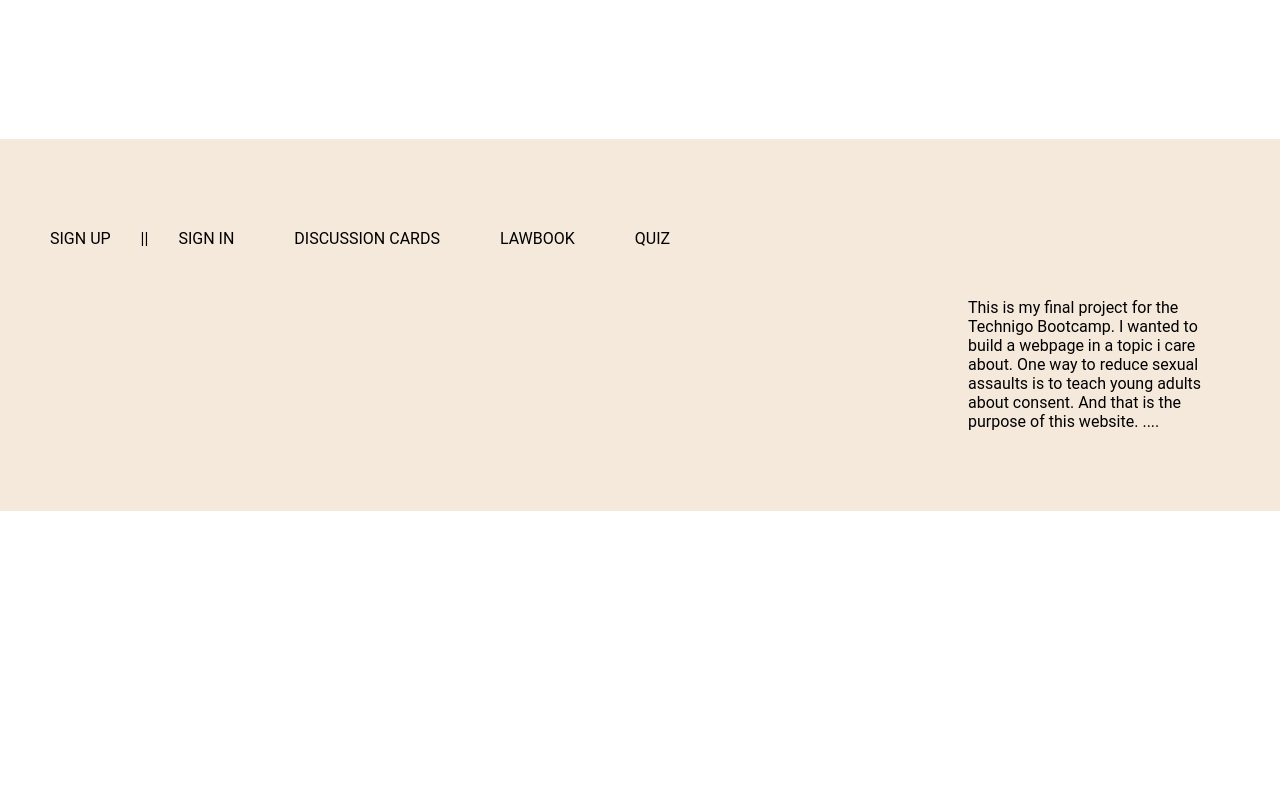
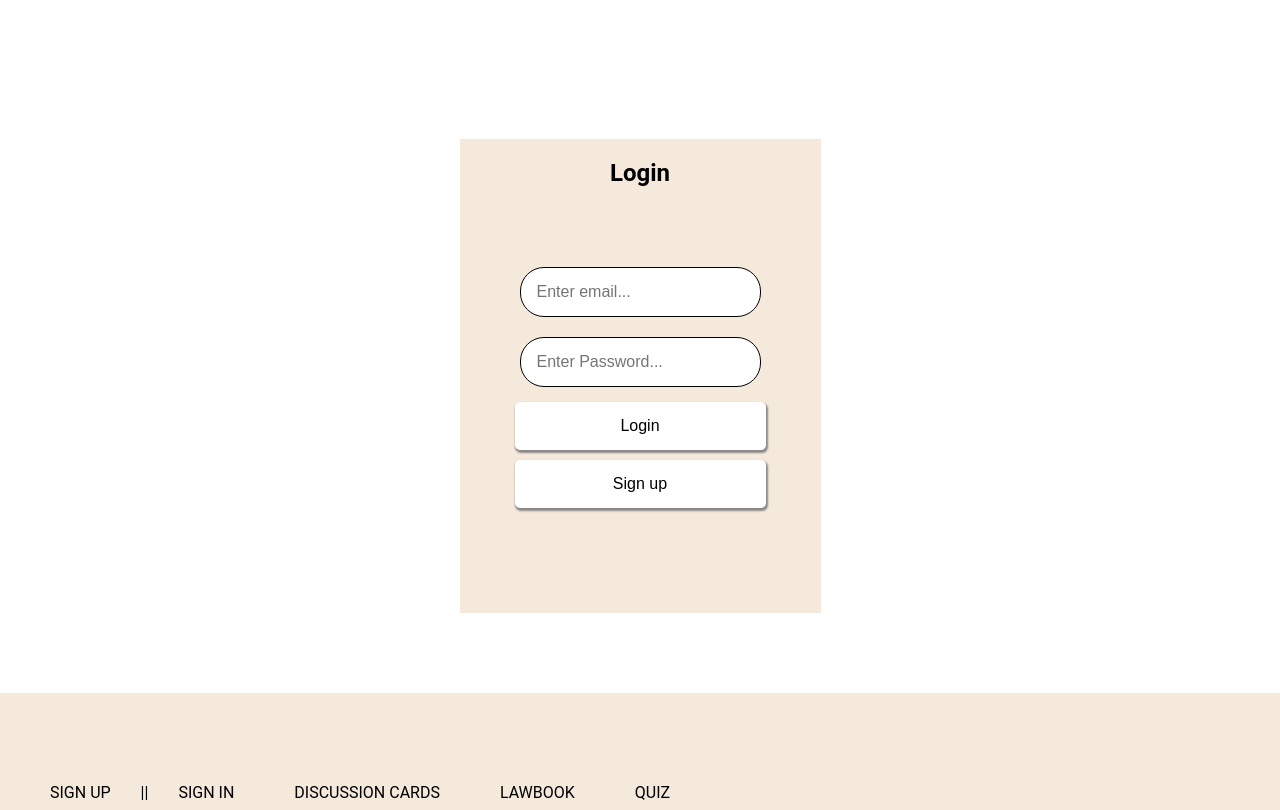
Before and after one commit to mhammarback/final-project, a React (Create React App) app in the folder frontend/: page /user in a window 1280 px wide. Shown: the part 500-1310 px from the top of the page. Before the commit the page ends 1011 px from the top, so only its background shows below. Built offline with nearby package versions, Linux system fonts and the light colour scheme.

Commit message:
started login page

```diff
--- a/frontend/src/App.js
+++ b/frontend/src/App.js
@@ -10,6 +10,7 @@ import { Forum } from './components/Forum'
 import { StartPage } from './pages/StartPage'
 import { DiscussionsCards } from './pages/DiscussionsCards'
 import { Lawbook } from './pages/Lawbook'
+import { LoginPage } from './pages/LoginPage'
 
 
 const reducer = combineReducers({ user: user.reducer })
@@ -24,17 +25,21 @@ return (
       <Switch>
         <Route path='/' exact>
          <StartPage />
-
         </Route>
         <Route path='/discussion' exact>
         <DiscussionsCards />
         </Route>
-
         <Route path='/forum' exact>
         <Forum />
         </Route>
         <Route path='/lawbook' exact>
         <Lawbook />
+        </Route>
+        <Route path='/quiz' exact>
+
+        </Route>
+        <Route path='/user' exact>
+        <LoginPage />
         </Route>
       </Switch>
       <Footer />
--- a/frontend/src/index.css
+++ b/frontend/src/index.css
@@ -146,6 +146,32 @@ header {
 }
 
 
+/* SIGN IN / UP  */
+
+.login-container {
+  display: flex;
+  flex-direction: column;
+  align-items: center;
+  text-align: center;
+  margin-bottom: 80px;
+}
+
+/*USE AS CONTAINER FOR STYLED COMPONENT? */
+.content-container{
+  display: flex;
+  flex-direction: column;
+  margin-bottom: 50px;
+  padding: 50px 50px;
+}
+
+.content-container input {
+  margin: 10px;
+}
+
+.form-style {
+  background-color: #F5E9DC;
+
+}
 
 
 /* FORUM */
--- a/frontend/src/lib/Button.js
+++ b/frontend/src/lib/Button.js
@@ -6,6 +6,7 @@ color:#000;
 border: none;
 border-radius: 5px;
 padding: 15px 60px;
+margin: 5px;
 text-align: center;
 text-decoration: none;
 font-size: 16px;
--- /dev/null
+++ b/frontend/src/pages/LoginPage.js
@@ -0,0 +1,97 @@
+import React, { useState } from 'react'
+import { useDispatch } from 'react-redux'
+import { Redirect } from 'react-router-dom'
+
+import { user, logout } from '../reducers/user'
+import { Button } from '../lib/Button'
+
+const LOGIN_URL = 'https://login-logout-authentication.herokuapp.com/sessions'
+
+export const LoginPage = () => {
+  const dispatch = useDispatch()
+  const [password, setPassword] = useState('')
+  const [errorMessage, setErrorMessage] = useState(false)
+  const [login, setLogin] = useState(false)
+  const [email, setEmail] = useState('')
+
+  const handleLoginSuccess = (loginResponse) => {
+    dispatch(user.actions.setAccessToken({ accessToken: loginResponse.accessToken}))
+    dispatch(user.actions.setUserId({ userId: loginResponse.userId}))
+    dispatch(user.actions.setUserName({ name: loginResponse.name }))
+  }
+
+   const handleLoginFailed = () => {
+    dispatch(logout())
+    }
+
+  const handleLogin = (event) => {
+    event.preventDefault()
+
+    fetch(LOGIN_URL, {
+      method: 'POST',
+      body: JSON.stringify({ email, password }),
+      headers: { 'Content-Type': 'application/json' },
+    })
+      .then((res) => {
+        if (!res.ok) {
+          setErrorMessage(true)
+        } else {
+          setErrorMessage(false)
+          setLogin(true)
+          return res.json()
+        }
+      })
+      .then((json) => handleLoginSuccess(json))
+      .catch((err) => handleLoginFailed(err))
+  }
+
+  if (login === false) {
+  return (
+    <section className ="login-container">
+      <form className='form-style'>
+        <h1>Login</h1>
+        <div className='content-container'>
+          <label>
+          <input
+            type='text'
+            placeholder='Enter email...'
+            value={email}
+            onChange={(event) => setEmail(event.target.value)}
+            minLength='2'
+            required
+            className="message-field"
+          />
+					</label>
+          <label>
+          <input
+            type='password'
+            placeholder='Enter Password...'
+            value={password}
+            onChange={(event) => setPassword(event.target.value)}
+            minLength='5'
+            required
+            className="message-field"
+          />
+					</label>
+          <Button className='input-button' type='submit' onClick={handleLogin}>
+            Login
+          </Button>
+          <Button>
+            Sign up
+          </Button>
+        </div>
+      </form>
+      {errorMessage === true ? <p>Could not login, try again</p> : null }
+    </section>
+  )
+  } else {
+    return <Redirect to='/forum' />
+  }
+}
+
+/*
+  <Button
+    type="submit"
+    onClick={handleNewUser}>
+    Sign up
+  </Button> */
```
